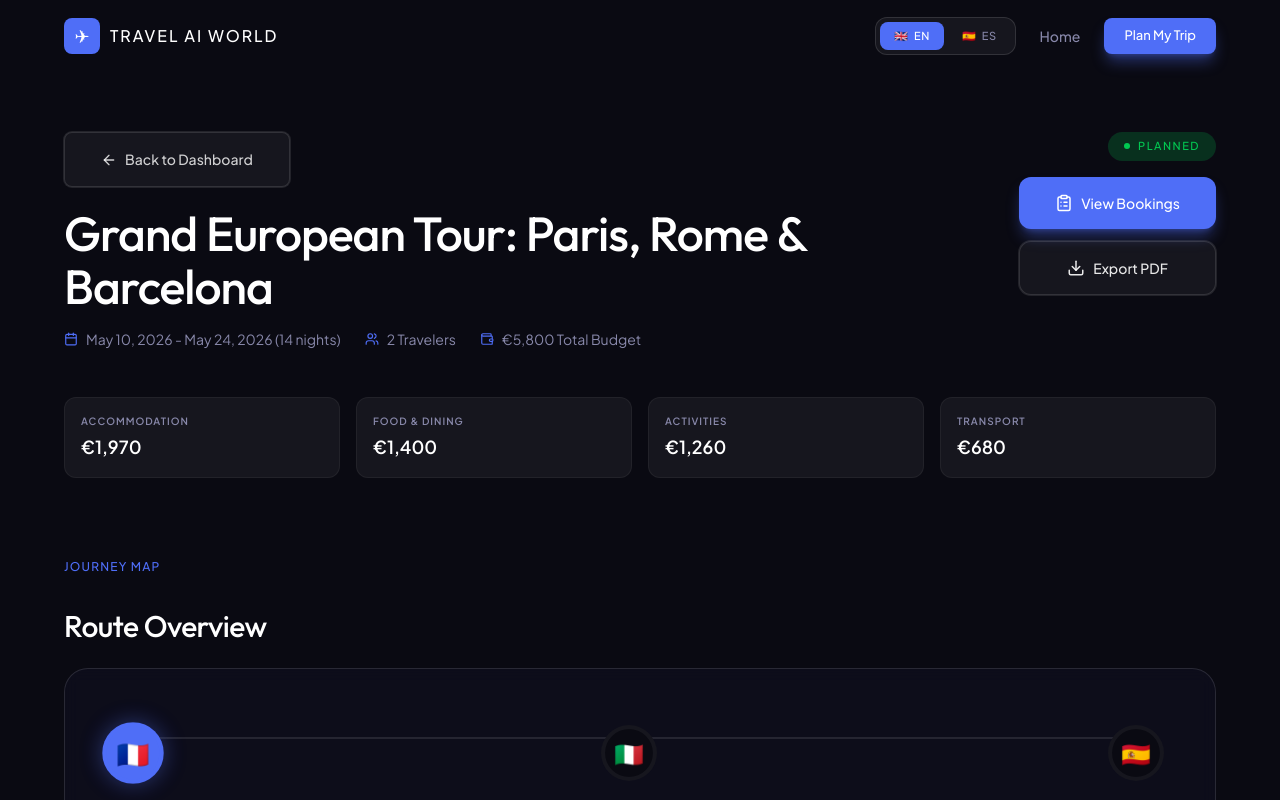
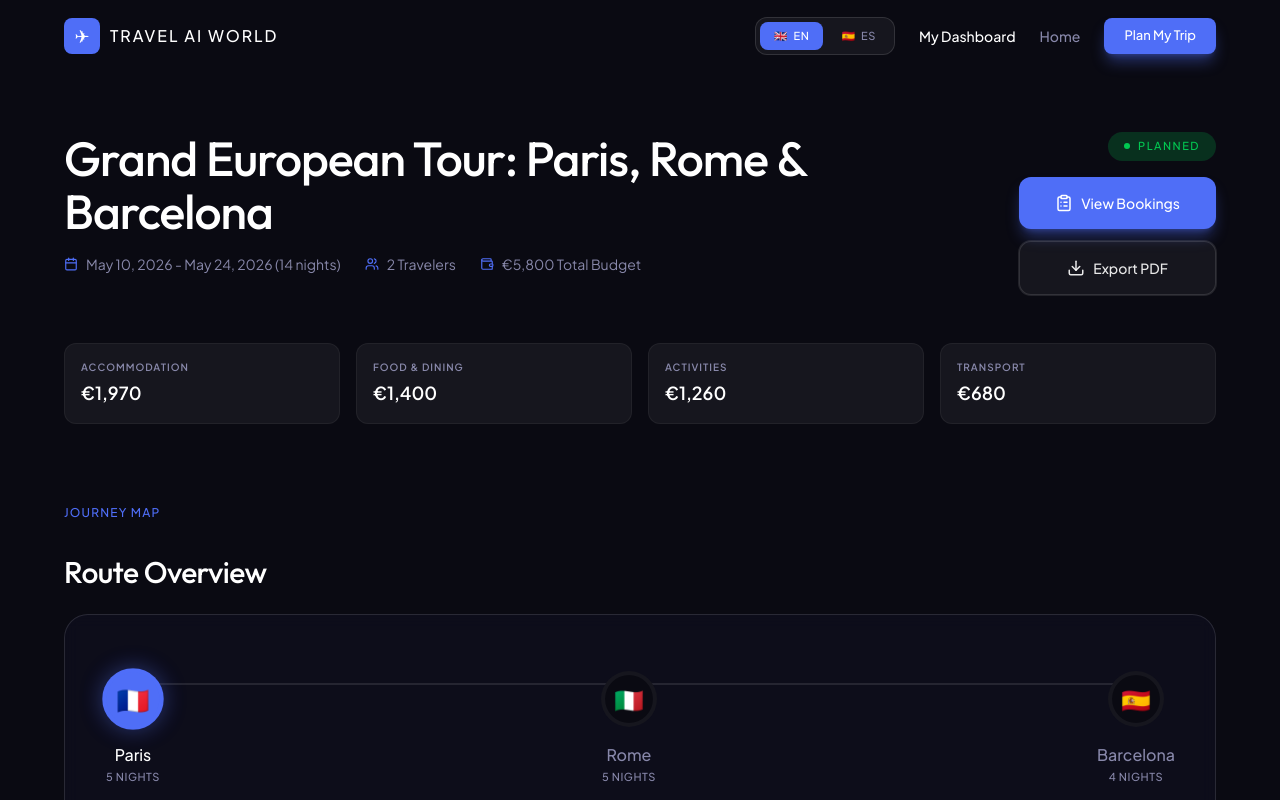
Before and after one commit to manupm87/travel-ai-world, a Next.js app in the folder frontend/: page /trip/trip_euro_2026 in a window 1280 px wide. Shown: the top 800 px of the page. Built offline with nearby package versions, Linux system fonts and the light colour scheme.

Commit message:
Refactor dashboard navigation and move it to header

```diff
--- a/frontend/src/app/plan/page.tsx
+++ b/frontend/src/app/plan/page.tsx
@@ -23,12 +23,7 @@ export default function PlanPage() {
         <div className="text-6xl">🗺️</div>
         <h1 className="text-4xl font-bold text-white tracking-[-1px]">{p.title}</h1>
         <p className="text-text-secondary text-lg max-w-md">{p.description}</p>
-          <Link
-            href="/"
-            className="inline-flex items-center justify-center bg-accent hover:bg-accent-hover text-white font-semibold px-8 py-3 rounded-lg transition-colors w-fit mx-auto"
-          >
-            ← Back to Dashboard
-          </Link>
+
       </div>
     </main>
   );
--- a/frontend/src/components/layout/Header.tsx
+++ b/frontend/src/components/layout/Header.tsx
@@ -94,12 +94,25 @@ export default function Header({ variant = "landing" }: HeaderProps) {
               ))}
             </div>
 
+            {variant === "dashboard" && (
+              <Link
+                href="/dashboard"
+                className={`text-sm font-medium transition-colors nav-link ${
+                  language === "en" ? "active-nav" : "text-text-secondary hover:text-white"
+                }`}
+              >
+                {t.nav.myDashboard}
+              </Link>
+            )}
+
             {/* Dashboard / Home Link */}
             <Link
-              href={variant === "landing" ? "/dashboard" : "/"}
-              className="text-text-secondary text-sm hover:text-white font-medium transition-colors nav-link"
+              href="/"
+              className={`text-sm font-medium transition-colors nav-link ${
+                variant === "landing" ? "text-text-secondary hover:text-white" : "text-text-secondary hover:text-white"
+              }`}
             >
-              {variant === "landing" ? t.nav.myDashboard : t.nav.home}
+              {t.nav.home}
             </Link>
 
             {/* CTA */}
@@ -188,12 +201,21 @@ export default function Header({ variant = "landing" }: HeaderProps) {
                 </a>
               </>
             )}
+            {variant === "dashboard" && (
+              <Link
+                href="/dashboard"
+                onClick={() => setMobileMenuOpen(false)}
+                className="text-2xl font-medium text-white hover:text-accent transition-colors"
+              >
+                {t.nav.myDashboard}
+              </Link>
+            )}
             <Link
-              href={variant === "landing" ? "/dashboard" : "/"}
+              href="/"
               onClick={() => setMobileMenuOpen(false)}
               className="text-2xl font-medium text-white hover:text-accent transition-colors"
             >
-              {variant === "landing" ? t.nav.myDashboard : t.nav.home}
+              {t.nav.home}
             </Link>
           </nav>
 
--- a/frontend/src/components/trip-viewer/trip-header/TripHeader.tsx
+++ b/frontend/src/components/trip-viewer/trip-header/TripHeader.tsx
@@ -49,14 +49,7 @@ export default function TripHeader({ trip }: TripHeaderProps) {
         <div className="flex flex-col lg:flex-row justify-between items-start gap-8">
           {/* Header Left */}
           <div className="flex flex-col gap-5 w-full lg:w-3/4">
-            <Button
-              href="/dashboard"
-              variant="secondary"
-              className="px-5 py-3 w-fit text-white bg-white/5 hover:bg-white/10 ring-1 ring-white/10"
-            >
-              <ArrowLeft size={16} className="mr-2" />
-              <span className="text-[14px] font-medium">{t.tripViewer.backToDashboard}</span>
-            </Button>
+
 
             <div className="flex flex-col gap-3">
               <h1 className="text-white text-3xl md:text-5xl font-medium tracking-[-1.5px] leading-[1.1]">
```
Also changed, not shown: 1 other file (tests, documents, lock files or other folders).
